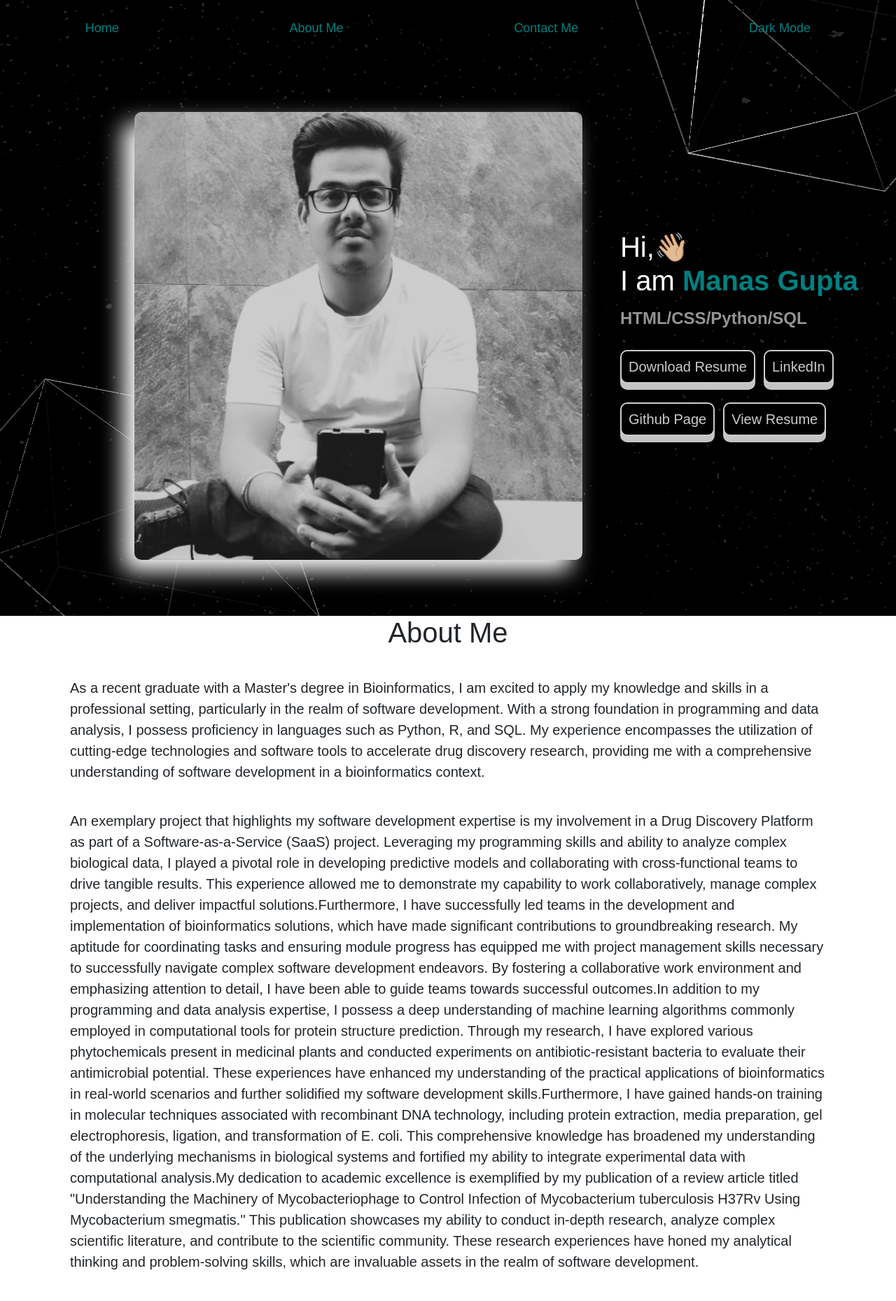
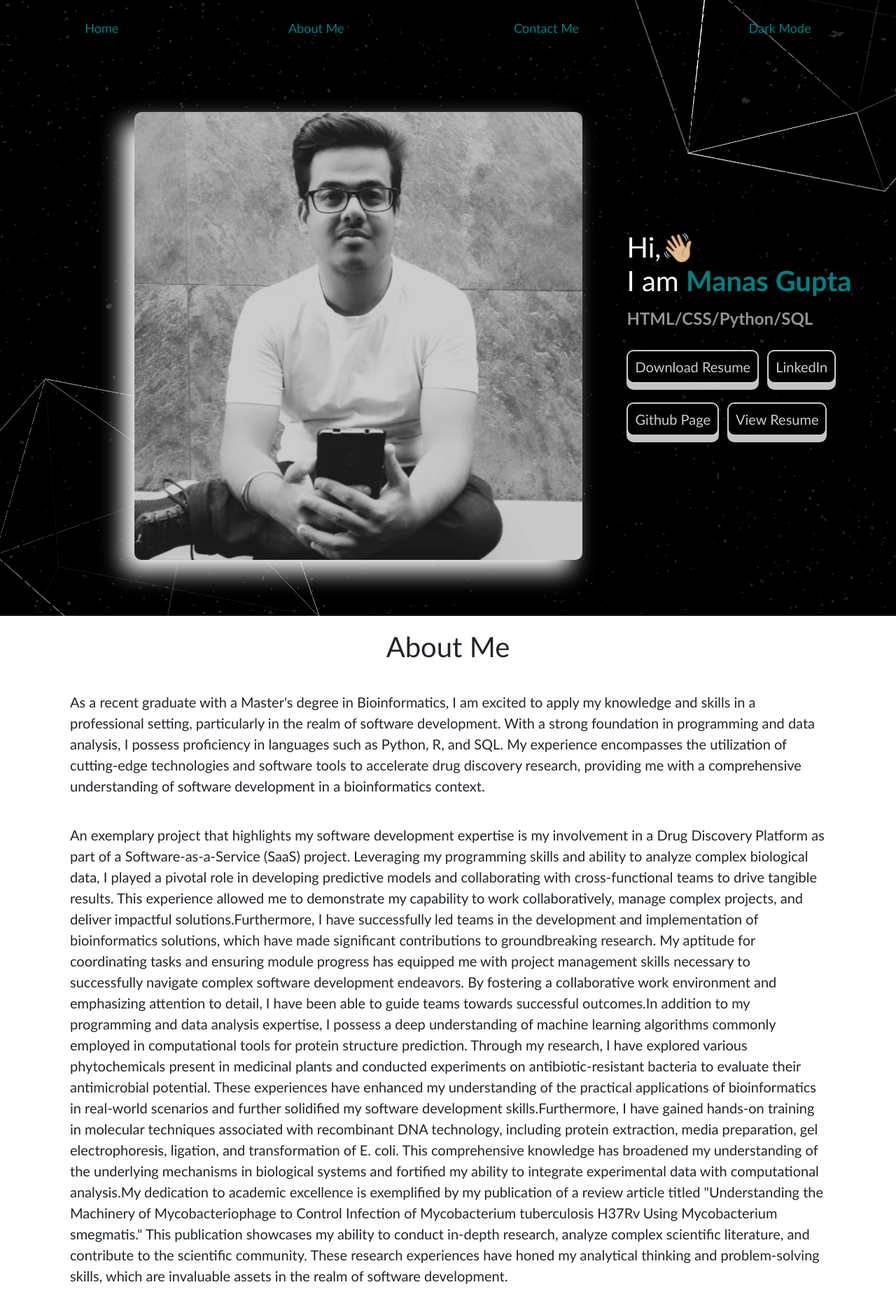
Before and after one commit to ManaasGupta/portfolio_website, a Flask app: page / in a window 1280 px wide. Shown: the top 1859 px of the page at 70% size. Run offline with Flask 3, Linux system fonts and the light colour scheme; some libraries are stand-ins or nearby versions.

Commit message:
changed font

```diff
--- a/static/data.css
+++ b/static/data.css
@@ -1,5 +1,5 @@
 h1 {
-  font-family: Arial, Helvetica, sans-serif;
+  font-family:'Trebuchet MS', 'Lucida Sans Unicode', 'Lucida Grande', 'Lucida Sans';
   color: whitesmoke;
   text-align: center;
   padding-top: 1em;
@@ -12,7 +12,7 @@ body {
   background-repeat: no-repeat;
   background-position: center center;
   color: whitesmoke;
-  font-family: Arial, Helvetica, sans-serif;
+  font-family:'Trebuchet MS', 'Lucida Sans Unicode', 'Lucida Grande', 'Lucida Sans';
   height: 100vh;
   display: flex;
   flex-wrap: wrap;
@@ -55,7 +55,7 @@ label,
   border: 2px solid black;
 }
 table {
-  font-family: "Courier New", Courier, monospace;
+  font-family:'Trebuchet MS', 'Lucida Sans Unicode', 'Lucida Grande', 'Lucida Sans';
   background-color: black;
   display: flex;
   justify-content: left;
--- a/static/style.css
+++ b/static/style.css
@@ -93,7 +93,7 @@ span {
   transform: translateY(3px);
 }
 .frank {
-  font-family:  Arial, Helvetica, sans-serif;
+  font-family:'Trebuchet MS', 'Lucida Sans Unicode', 'Lucida Grande', 'Lucida Sans';
 }
 .about > p {
   font-size: 20px;
@@ -225,3 +225,6 @@ img:hover {
   flex-direction: row;
   gap:0.3em;
 }
+.text_format{
+  font-family:'Trebuchet MS', 'Lucida Sans Unicode', 'Lucida Grande', 'Lucida Sans';
+}
--- a/templates/index.html
+++ b/templates/index.html
@@ -111,15 +111,15 @@
             </div>
         </main>
     </div>
-    <div class="about lead" id="about" style="font-family:  Arial, Helvetica, sans-serif;">
-        <h1 style="text-align: center;">About Me</h1>
-        <p>As a recent graduate with a Master's degree in Bioinformatics, I am excited to apply my knowledge and skills
+    <div class="about lead" id="about" style="font-family:'Trebuchet MS', 'Lucida Sans Unicode', 'Lucida Grande', 'Lucida Sans';">
+        <h1 style="text-align: center; margin-top: 0.5em; font-family:'Trebuchet MS', 'Lucida Sans Unicode', 'Lucida Grande', 'Lucida Sans';">About Me</h1>
+        <p class="text_format">As a recent graduate with a Master's degree in Bioinformatics, I am excited to apply my knowledge and skills
             in a professional setting, particularly in the realm of software development. With a strong foundation in
             programming and data analysis, I possess proficiency in languages such as Python, R, and SQL. My experience
             encompasses the utilization of cutting-edge technologies and software tools to accelerate drug discovery
             research, providing me with a comprehensive understanding of software development in a bioinformatics
             context.</p>
-        <p>An exemplary project that highlights my software development expertise is my involvement in a Drug Discovery
+        <p class="text_format">An exemplary project that highlights my software development expertise is my involvement in a Drug Discovery
             Platform as part of a Software-as-a-Service (SaaS) project. Leveraging my programming skills and ability to
             analyze complex biological data, I played a pivotal role in developing predictive models and collaborating
             with cross-functional teams to drive tangible results. This experience allowed me to demonstrate my
@@ -144,14 +144,14 @@
             complex scientific literature, and contribute to the scientific community. These research experiences have
             honed my analytical thinking and problem-solving skills, which are invaluable assets in the realm of
             software development.</p>
-        <p>As I embark on my professional journey, I am particularly interested in pursuing software positions that will
+        <p class="text_format">As I embark on my professional journey, I am particularly interested in pursuing software positions that will
             allow me to further develop my skills and gain hands-on experience in the software development field. I am
             confident that my diverse experiences and comprehensive skill set make me well-suited for software
             development roles within the bioinformatics domain. With a strong attention to detail, a passion for
             problem-solving, and a commitment to continuous learning and growth, I am prepared to make meaningful
             contributions to software development projects and drive innovation in the field.</p>
     </div>
-    <div class="form h-100 contact-wrap p-5 contact frank" id="contact">
+    <div class="form h-100 contact-wrap p-5 contact text_format" id="contact">
         <h1 class="text-center">Let's Talk </h1>
         <form class="mb-5" id="contactForm" name="contactForm" method="POST">
             <div class="row">
--- a/templates/login.html
+++ b/templates/login.html
@@ -8,7 +8,7 @@
     <link rel="icon" href="static\logo.png">
     <link href="https://cdn.jsdelivr.net/npm/bootstrap@5.3.0/dist/css/bootstrap.min.css" rel="stylesheet" integrity="sha384-9ndCyUaIbzAi2FUVXJi0CjmCapSmO7SnpJef0486qhLnuZ2cdeRhO02iuK6FUUVM" crossorigin="anonymous">
 </head>
-<body style="background-color: ghostwhite; color: #362360; display: flex; justify-content: center;align-items: center; padding-top: 10rem;font-family: Arial, Helvetica, sans-serif;" class="h-100 w-100" >
+<body style="background-color: ghostwhite; color: #362360; display: flex; justify-content: center;align-items: center; padding-top: 10rem;font-family:'Trebuchet MS', 'Lucida Sans Unicode', 'Lucida Grande', 'Lucida Sans';" class="h-100 w-100" >
     <header class="frank bar" style="z-index: 100;">
         <!-- <img src="static\logo.png" alt="LOGO" class="logo"> -->
         <a href="{{url_for('entry_point')}}" class="home"><span class="symbol">&#11176;</span>
```
